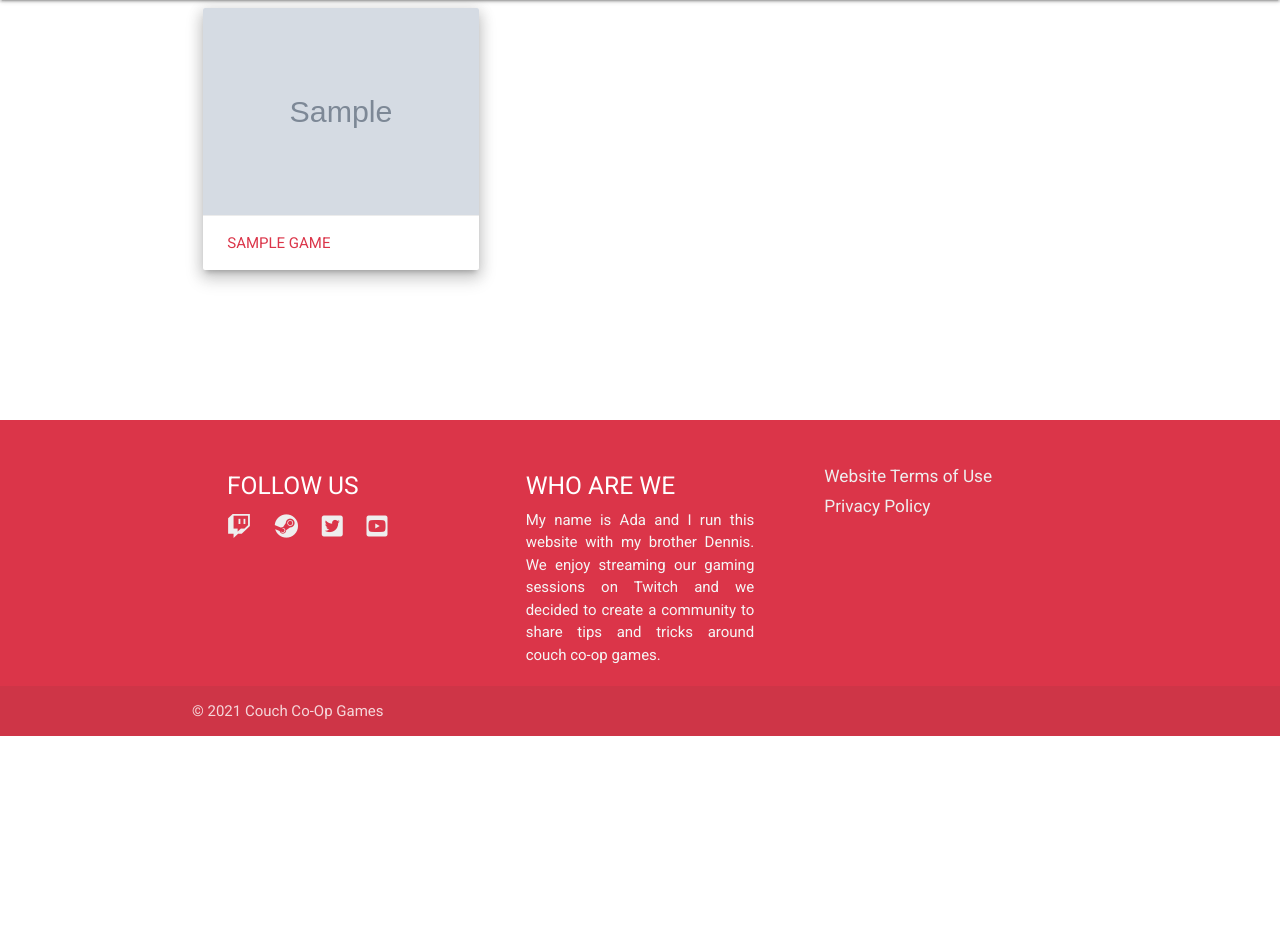
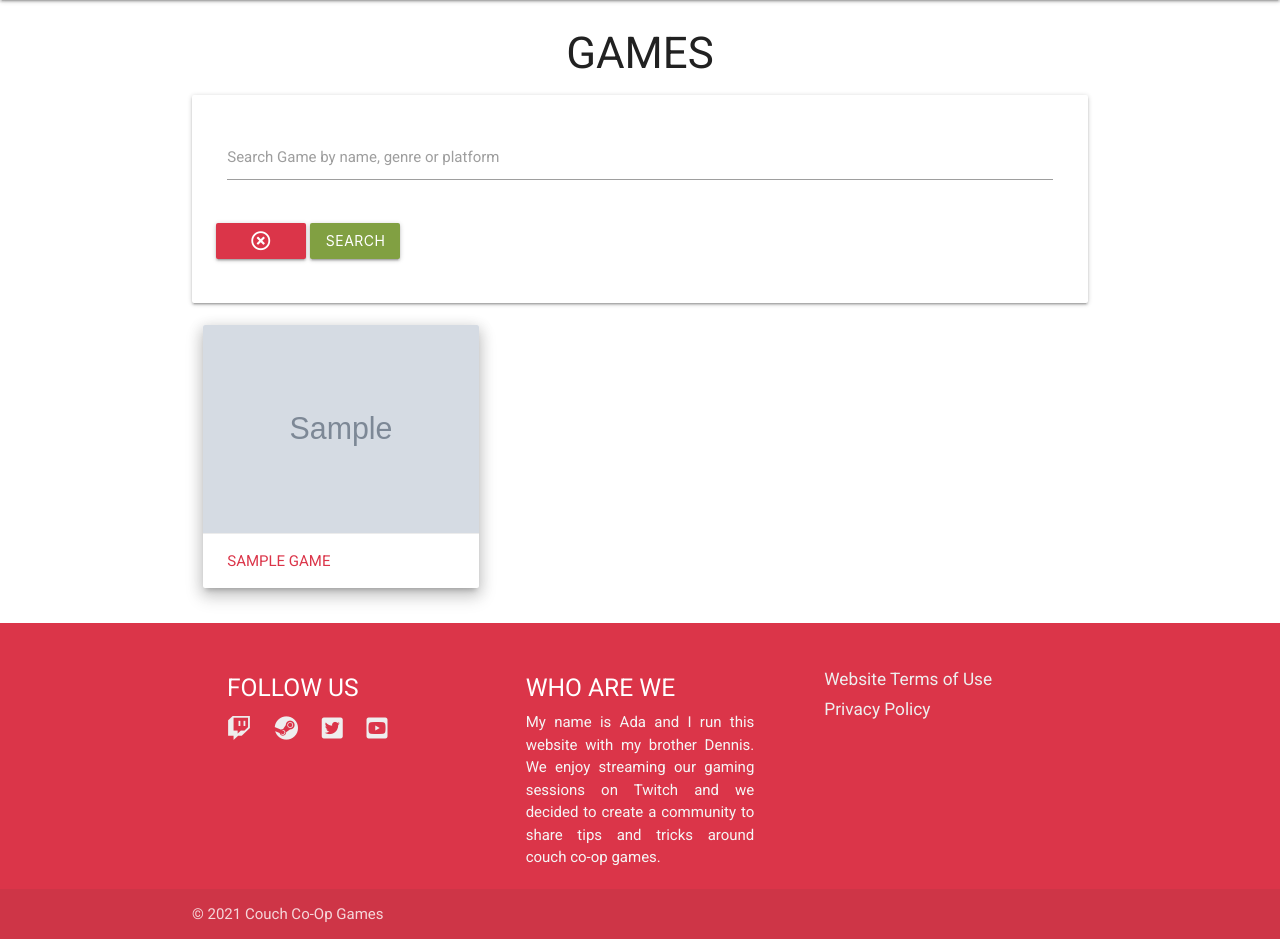
Before and after one commit to MihaelaVacarus/Couch-Co-Op-DB, a Flask app: page /get_games in a window 1280 px wide. Shown: the part 64-1003 px from the top of the page. Before the commit the page ends 800 px from the top, so only its background shows below. Run offline with Flask 2, Linux system fonts and the light colour scheme; grey boxes marked "Sample" are stand-in pictures; a database or web service that is not in the repository returns one stand-in record (values such as "Sample title"); some libraries are stand-ins or nearby versions.

Commit message:
Add search functionality and style it

```diff
--- a/app.py
+++ b/app.py
@@ -113,8 +113,19 @@ def sign_out():
 
 @app.route("/get_games")
 def get_games():
-    games = mongo.db.games.find()
-    return render_template("get_games.html", games=games)
+    games = list(mongo.db.games.find())
+    return render_template(
+        "get_games.html",
+        games=games)
+
+
+@app.route("/search", methods=["GET", "POST"])
+def search():
+    query = request.form.get("query")
+    games = list(mongo.db.games.find(
+        {"$text": {"$search": query}}))
+    return render_template(
+        "get_games.html", games=games)
 
 
 if __name__ == "__main__":
--- a/static/css/style.css
+++ b/static/css/style.css
@@ -40,6 +40,15 @@ nav ul li {
     color: #000;
 }
 
+#clear-button {
+    background-color: var(--red);
+    width: 90px;
+}
+
+#search-button {
+    background-color: #81a042;
+    width: 90px;
+}
 
 /* --------------------------------------------- Sign Up page */
 body > div.row > form > div > div:nth-child(-n+2) > div > i.active {
--- a/templates/get_games.html
+++ b/templates/get_games.html
@@ -1,6 +1,28 @@
 {% extends "base.html" %}
 {% block content %}
 
+    <h3 class="center-align">GAMES</h3>
+
+    <div class="row card-panel">
+        <form action="{{ url_for('search') }}" method="POST" class="col s12">
+            <div class="row">
+                <div class="input-field col s12">
+                    <input id="query" name="query" class="validate" minlength="3" type="text" required>
+                    <label for="query">Search Game by name, genre or platform</label>
+                </div>
+            </div>
+            <div class="row">
+                <a href="{{ url_for('get_games') }}" class="btn waves-effect" id="clear-button">
+                    <i class="far fa-times-circle"></i>
+                </a>
+                <button class="btn waves-effect" type="submit" id="search-button">
+                    Search
+                </button>
+            </div>
+        </form>
+    </div>
+
+    {% if games|length > 0 %}
         <div class="row">
             {% for game in games %}
             <div class="col s12 m2 l4">
@@ -15,5 +37,8 @@
             </div>
             {% endfor %}
         </div>
+    {% else %}
+        <h3 class="red-text text-darken-4 center-align">No Results Found</h3>
+    {% endif %}
 
 {% endblock %}
```
Lines whose indentation alone changed are shown as unchanged.
